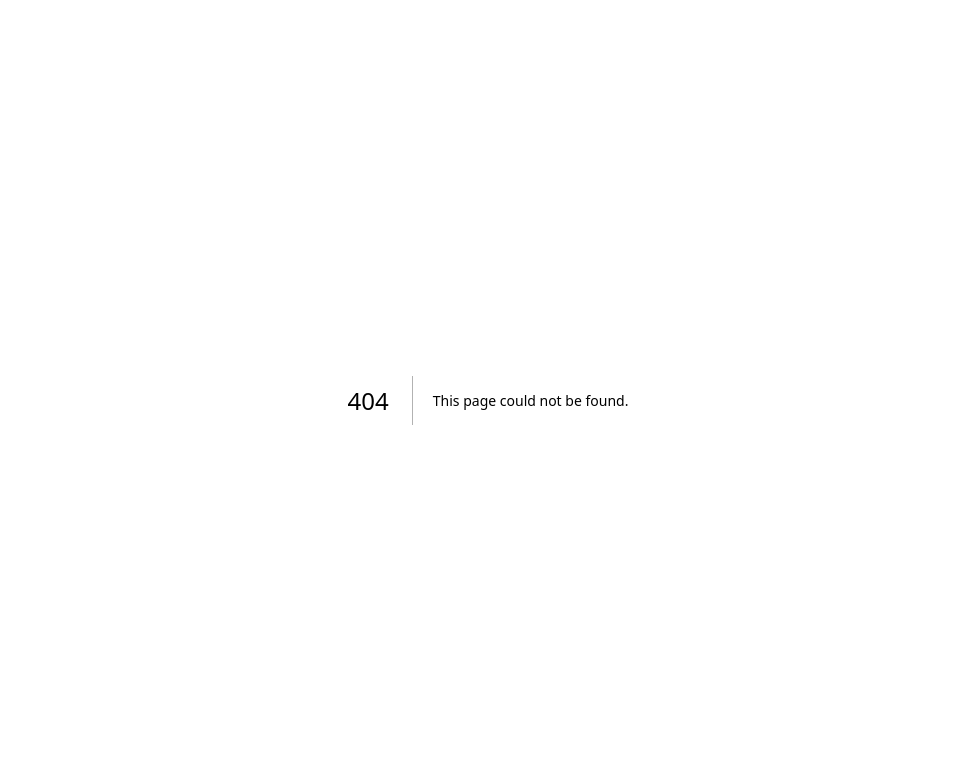
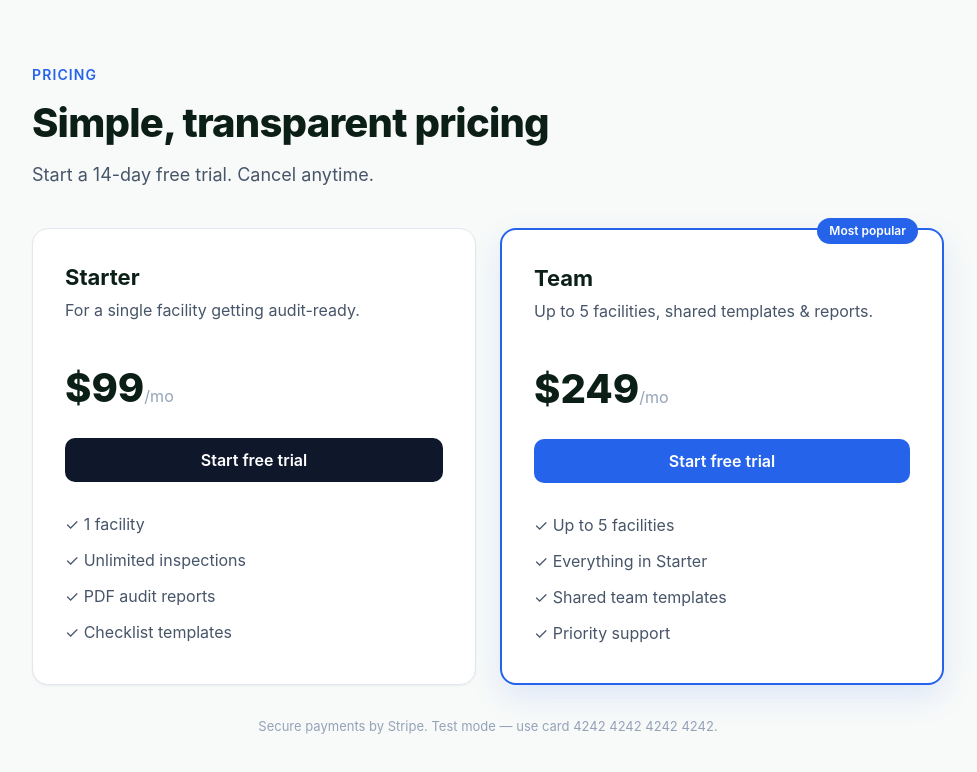
Before and after one commit to bobfromarcher/gradeafoods, a Next.js app: page /pricing in a window 1280 px wide. Before the commit this address had no page. Shown: the top 772 px of the page, without its empty margins (152-1129 px from the left). Built offline with nearby package versions, Linux system fonts and the light colour scheme.

Commit message:
Add Stripe Checkout: /pricing, /api/checkout, webhook, success/cancel
Makes gradeafoods payable (TEST mode). /pricing -> Stripe Checkout subscription
session (9 Starter / 49 Team) -> success/cancel. Webhook records lifecycle.
Verified: SDK creates a real cs_test_ session. Build green.

```diff
--- a/package.json
+++ b/package.json
@@ -24,6 +24,7 @@
     "react": "19.2.4",
     "react-dom": "19.2.4",
     "server-only": "^0.0.1",
+    "stripe": "^22.2.0",
     "zod": "^4.4.3"
   },
   "devDependencies": {
--- /dev/null
+++ b/src/app/(checkout)/cancel/page.tsx
@@ -0,0 +1,12 @@
+export default function CancelPage() {
+  return (
+    <main style={{ maxWidth: 560, margin: "0 auto", padding: "96px 24px", textAlign: "center", fontFamily: "-apple-system, Segoe UI, Roboto, sans-serif" }}>
+      <div style={{ fontSize: 48 }}>↩️</div>
+      <h1 style={{ fontSize: 32, fontWeight: 800, margin: "16px 0 8px" }}>Checkout canceled</h1>
+      <p style={{ color: "#475569", fontSize: 18 }}>No charge was made. You can pick a plan whenever you&apos;re ready.</p>
+      <a href="/pricing" style={{ display: "inline-block", marginTop: 24, background: "#0f172a", color: "#fff", padding: "12px 24px", borderRadius: 10, fontWeight: 600, textDecoration: "none" }}>
+        Back to pricing
+      </a>
+    </main>
+  );
+}
--- /dev/null
+++ b/src/app/(checkout)/success/page.tsx
@@ -0,0 +1,14 @@
+export default function SuccessPage() {
+  return (
+    <main style={{ maxWidth: 560, margin: "0 auto", padding: "96px 24px", textAlign: "center", fontFamily: "-apple-system, Segoe UI, Roboto, sans-serif" }}>
+      <div style={{ fontSize: 48 }}>✅</div>
+      <h1 style={{ fontSize: 32, fontWeight: 800, margin: "16px 0 8px" }}>You&apos;re all set</h1>
+      <p style={{ color: "#475569", fontSize: 18 }}>
+        Your Grade A Foods subscription is active. A receipt is on its way to your email.
+      </p>
+      <a href="/dashboard" style={{ display: "inline-block", marginTop: 24, background: "#2563eb", color: "#fff", padding: "12px 24px", borderRadius: 10, fontWeight: 600, textDecoration: "none" }}>
+        Go to your dashboard →
+      </a>
+    </main>
+  );
+}
--- /dev/null
+++ b/src/app/api/checkout/route.ts
@@ -0,0 +1,34 @@
+import { NextRequest, NextResponse } from "next/server";
+import { stripe, PLANS, type PlanId } from "@/lib/stripe";
+
+export const runtime = "nodejs";
+
+// POST /api/checkout  { plan: "starter" | "team" } -> { url }
+export async function POST(req: NextRequest) {
+  try {
+    const { plan } = (await req.json()) as { plan?: PlanId };
+    const p = plan && PLANS[plan];
+    if (!p) return NextResponse.json({ error: "Unknown plan" }, { status: 400 });
+
+    const origin = req.headers.get("origin") ?? new URL(req.url).origin;
+    const session = await stripe.checkout.sessions.create({
+      mode: "subscription",
+      line_items: [{
+        quantity: 1,
+        price_data: {
+          currency: "usd",
+          recurring: { interval: p.interval },
+          unit_amount: p.amount,
+          product_data: { name: `Grade A Foods — ${p.name}` },
+        },
+      }],
+      success_url: `${origin}/success?session_id={CHECKOUT_SESSION_ID}`,
+      cancel_url: `${origin}/cancel`,
+      allow_promotion_codes: true,
+    });
+    return NextResponse.json({ url: session.url });
+  } catch (e) {
+    const msg = e instanceof Error ? e.message : "checkout failed";
+    return NextResponse.json({ error: msg }, { status: 500 });
+  }
+}
--- /dev/null
+++ b/src/app/api/stripe/webhook/route.ts
@@ -0,0 +1,36 @@
+import { NextRequest, NextResponse } from "next/server";
+import { stripe } from "@/lib/stripe";
+
+export const runtime = "nodejs";
+
+// Stripe webhook. Verifies signature when STRIPE_WEBHOOK_SECRET is set, then
+// records the key subscription lifecycle events. Kept side-effect-light for v1
+// (logs + 200); wire to the DB once a subscription model exists.
+export async function POST(req: NextRequest) {
+  const sig = req.headers.get("stripe-signature");
+  const whsec = process.env.STRIPE_WEBHOOK_SECRET;
+  const body = await req.text();
+
+  let event;
+  try {
+    event = whsec && sig
+      ? stripe.webhooks.constructEvent(body, sig, whsec)
+      : JSON.parse(body);
+  } catch (e) {
+    const msg = e instanceof Error ? e.message : "bad signature";
+    return NextResponse.json({ error: `Webhook error: ${msg}` }, { status: 400 });
+  }
+
+  switch (event.type) {
+    case "checkout.session.completed":
+    case "customer.subscription.created":
+    case "customer.subscription.updated":
+    case "customer.subscription.deleted":
+      console.log(`[stripe] ${event.type}`, event.data?.object?.id ?? "");
+      // TODO: persist subscription status to the Organization when the model exists.
+      break;
+    default:
+      break;
+  }
+  return NextResponse.json({ received: true });
+}
--- /dev/null
+++ b/src/app/pricing/page.tsx
@@ -0,0 +1,63 @@
+"use client";
+import { useState } from "react";
+
+const PLANS = [
+  { id: "starter", name: "Starter", price: "$99", period: "/mo",
+    blurb: "For a single facility getting audit-ready.",
+    features: ["1 facility", "Unlimited inspections", "PDF audit reports", "Checklist templates"] },
+  { id: "team", name: "Team", price: "$249", period: "/mo", popular: true,
+    blurb: "Up to 5 facilities, shared templates & reports.",
+    features: ["Up to 5 facilities", "Everything in Starter", "Shared team templates", "Priority support"] },
+];
+
+export default function PricingPage() {
+  const [loading, setLoading] = useState<string | null>(null);
+  async function subscribe(plan: string) {
+    setLoading(plan);
+    try {
+      const r = await fetch("/api/checkout", {
+        method: "POST", headers: { "Content-Type": "application/json" },
+        body: JSON.stringify({ plan }),
+      });
+      const data = await r.json();
+      if (data.url) window.location.href = data.url;
+      else alert(data.error ?? "Could not start checkout");
+    } finally { setLoading(null); }
+  }
+
+  return (
+    <main style={{ maxWidth: 960, margin: "0 auto", padding: "64px 24px", fontFamily: "-apple-system, Segoe UI, Roboto, sans-serif" }}>
+      <p style={{ color: "#2563eb", fontWeight: 600, textTransform: "uppercase", letterSpacing: ".08em", fontSize: 14, margin: 0 }}>Pricing</p>
+      <h1 style={{ fontSize: 40, fontWeight: 800, letterSpacing: "-.02em", margin: "8px 0 8px" }}>Simple, transparent pricing</h1>
+      <p style={{ color: "#475569", fontSize: 18, marginBottom: 40 }}>Start a 14-day free trial. Cancel anytime.</p>
+      <div style={{ display: "grid", gridTemplateColumns: "repeat(auto-fit,minmax(260px,1fr))", gap: 24 }}>
+        {PLANS.map((p) => (
+          <div key={p.id} style={{
+            border: p.popular ? "2px solid #2563eb" : "1px solid #e2e8f0",
+            borderRadius: 16, padding: 32, background: "#fff",
+            boxShadow: p.popular ? "0 12px 32px rgba(37,99,235,.12)" : "0 1px 2px rgba(15,23,42,.06)", position: "relative" }}>
+            {p.popular && <span style={{ position: "absolute", top: -12, right: 24, background: "#2563eb", color: "#fff", fontSize: 12, fontWeight: 600, padding: "4px 12px", borderRadius: 999 }}>Most popular</span>}
+            <h2 style={{ fontSize: 22, fontWeight: 700, margin: "0 0 4px" }}>{p.name}</h2>
+            <p style={{ color: "#475569", margin: "0 0 16px", minHeight: 44 }}>{p.blurb}</p>
+            <div style={{ marginBottom: 20 }}>
+              <span style={{ fontSize: 40, fontWeight: 800 }}>{p.price}</span>
+              <span style={{ color: "#94a3b8" }}>{p.period}</span>
+            </div>
+            <button onClick={() => subscribe(p.id)} disabled={loading === p.id}
+              style={{ width: "100%", minHeight: 44, borderRadius: 10, border: "none", cursor: "pointer",
+                background: p.popular ? "#2563eb" : "#0f172a", color: "#fff", fontWeight: 600, fontSize: 16,
+                opacity: loading === p.id ? .6 : 1 }}>
+              {loading === p.id ? "Starting…" : "Start free trial"}
+            </button>
+            <ul style={{ listStyle: "none", padding: 0, marginTop: 24, color: "#475569" }}>
+              {p.features.map((f) => <li key={f} style={{ padding: "6px 0" }}>✓ {f}</li>)}
+            </ul>
+          </div>
+        ))}
+      </div>
+      <p style={{ color: "#94a3b8", fontSize: 13, marginTop: 32, textAlign: "center" }}>
+        Secure payments by Stripe. Test mode — use card 4242 4242 4242 4242.
+      </p>
+    </main>
+  );
+}
--- /dev/null
+++ b/src/lib/stripe.ts
@@ -0,0 +1,22 @@
+import Stripe from "stripe";
+
+// Server-only Stripe client. Uses STRIPE_SECRET_KEY from env (TEST key in dev;
+// swap to a live key in the vault only after the flow is verified).
+const key = process.env.STRIPE_SECRET_KEY;
+if (!key) {
+  // Don't crash the whole app at import time in environments without billing;
+  // routes that need Stripe will error clearly instead.
+  console.warn("STRIPE_SECRET_KEY is not set — billing routes will fail.");
+}
+
+export const stripe = new Stripe(key ?? "");
+
+// Single source of truth for plans. price_data is created inline so no Stripe
+// dashboard Price IDs are required to start — easy to swap to real Price IDs later.
+export const PLANS = {
+  starter: { name: "Starter", amount: 9900, interval: "month" as const,
+             blurb: "For a single facility getting audit-ready." },
+  team: { name: "Team", amount: 24900, interval: "month" as const,
+          blurb: "Up to 5 facilities, shared templates & reports." },
+};
+export type PlanId = keyof typeof PLANS;
```
Also changed, not shown: 1 other file (tests, documents, lock files or other folders).
